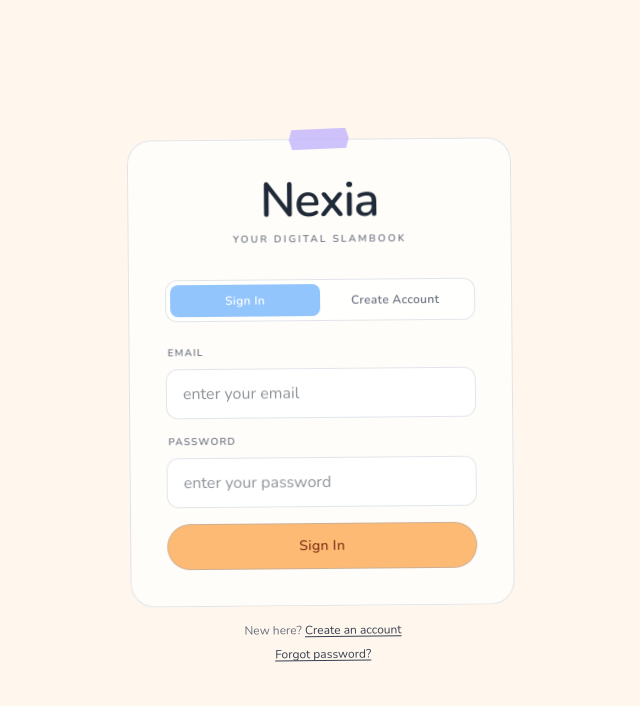
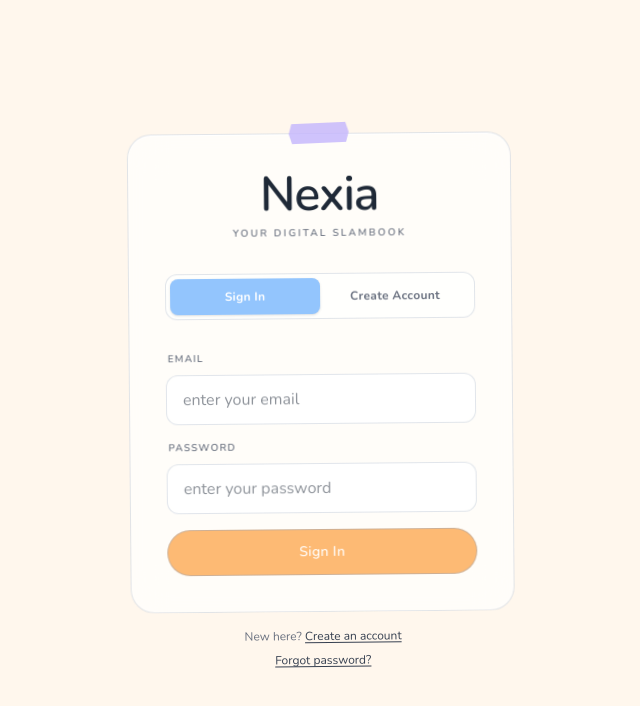
Before and after one commit to mdhishaamakhtar/nexia, a Next.js app in the folder frontend/: page /login in a window 1280 px wide. Shown: the top 706 px of the page, without its empty margins (319-959 px from the left). Built offline with nearby package versions, Linux system fonts and the light colour scheme; no server answers.

Commit message:
feat: Redesign toast notifications with new icons and animations, add an animated tab indicator to the login page, and refine button and chip styling.

```diff
--- a/frontend/src/app/login/page.tsx
+++ b/frontend/src/app/login/page.tsx
@@ -87,7 +87,7 @@ export default function LoginPage() {
 
           {/* Mode toggle */}
           <div
-            className="flex rounded-xl p-1 mb-6 border"
+            className="flex rounded-xl p-1 mb-8 border relative"
             style={{
               background: "var(--fill)",
               borderColor: "var(--border)",
@@ -97,14 +97,20 @@ export default function LoginPage() {
               <button
                 key={m}
                 onClick={() => setMode(m)}
-                className="flex-1 py-2 text-xs font-semibold rounded-lg transition-all duration-200 tracking-wide cursor-pointer active:scale-95"
-                style={
-                  mode === m
-                    ? { background: "var(--blue)", color: "#ffffff" }
-                    : { color: "var(--text-3)" }
-                }
+                className="flex-1 py-2.5 text-xs font-bold rounded-lg transition-colors duration-200 tracking-wide cursor-pointer relative z-10"
+                style={{
+                  color: mode === m ? "var(--bg-raised)" : "var(--text-3)",
+                }}
               >
                 {m === "login" ? "Sign In" : "Create Account"}
+                {mode === m && (
+                  <motion.div
+                    layoutId="active-tab"
+                    className="absolute inset-0 rounded-lg shadow-sm z-[-1]"
+                    style={{ background: "var(--blue)" }}
+                    transition={{ type: "spring", bounce: 0.2, duration: 0.6 }}
+                  />
+                )}
               </button>
             ))}
           </div>
--- a/frontend/src/components/atoms/Button.tsx
+++ b/frontend/src/components/atoms/Button.tsx
@@ -24,7 +24,7 @@ export default function Button({
 }: ButtonProps) {
   const variants = {
     primary:
-      "!bg-(--peach) text-[#7c2d12] border-[rgba(124,58,237,0.2)] hover:opacity-95 sticker-chip",
+      "!bg-(--peach) text-(--bg-raised) border-[rgba(124,58,237,0.2)] sticker-chip",
     secondary:
       "bg-(--fill) border-(--border) text-(--text-2) hover:bg-(--fill-hover) hover:text-(--text-1)",
     destructive:
@@ -35,11 +35,12 @@ export default function Button({
 
   return (
     <motion.button
-      whileHover={{ scale: 1.02, transition: { type: "spring", stiffness: 800, damping: 30 } }}
-      whileTap={{ scale: 0.97, transition: { type: "spring", stiffness: 500, damping: 30 } }}
+      whileHover={{ scale: 1.015 }}
+      whileTap={{ scale: 0.985 }}
+      transition={{ type: "spring", stiffness: 400, damping: 17 }}
       disabled={isLoading || disabled}
       className={cn(
-        "relative flex items-center justify-center px-5 py-2.5 rounded-xl font-medium transition-all duration-200 border disabled:opacity-40 disabled:cursor-not-allowed cursor-pointer text-sm",
+        "relative flex items-center justify-center px-5 py-2.5 rounded-xl font-medium border disabled:opacity-40 disabled:cursor-not-allowed cursor-pointer text-sm",
         variants[variant],
         className
       )}
--- a/frontend/src/components/atoms/Chip.tsx
+++ b/frontend/src/components/atoms/Chip.tsx
@@ -12,7 +12,7 @@ export default function Chip({ label, onDelete }: ChipProps) {
       initial={{ opacity: 0, scale: 0.8 }}
       animate={{ opacity: 1, scale: 1 }}
       exit={{ opacity: 0, scale: 0.8 }}
-      className="sticker-chip inline-flex items-center gap-1.5 px-3 py-1 text-xs text-(--text-2) hover:border-(--border-mid) hover:text-(--text-1) transition-all duration-200"
+      className="sticker-chip inline-flex items-center gap-1.5 px-3 py-1 text-xs text-(--text-2) hover:border-(--border-mid) hover:text-(--text-1)"
     >
       <span>{label}</span>
       {onDelete && (
--- a/frontend/src/shared/ui/toast.tsx
+++ b/frontend/src/shared/ui/toast.tsx
@@ -1,7 +1,8 @@
 "use client";
 
 import { createContext, useCallback, useContext, useMemo, useState } from "react";
-import { motion } from "framer-motion";
+import { motion, AnimatePresence } from "framer-motion";
+import { CheckCircle2, AlertCircle, X } from "lucide-react";
 
 type ToastType = "success" | "error";
 
@@ -26,8 +27,12 @@ export function ToastProvider({ children }: { children: React.ReactNode }) {
     setToasts((prev) => [...prev, { id, type, message }]);
     setTimeout(() => {
       setToasts((prev) => prev.filter((toast) => toast.id !== id));
-    }, 3500);
+    }, 4500); // Increased duration slightly for readability
   }, []);
+
+  const remove = (id: number) => {
+    setToasts((prev) => prev.filter((t) => t.id !== id));
+  };
 
   const value = useMemo(
     () => ({
@@ -40,33 +45,50 @@ export function ToastProvider({ children }: { children: React.ReactNode }) {
   return (
     <ToastContext.Provider value={value}>
       {children}
-      <div className="fixed bottom-4 left-4 z-[100] flex w-full max-w-sm flex-col gap-2">
-        {toasts.map((toast, idx) => (
+      <div className="fixed bottom-6 left-1/2 -translate-x-1/2 z-[100] flex flex-col items-center gap-3 w-full max-w-[90vw] pointer-events-none">
+        <AnimatePresence mode="popLayout">
+          {toasts.map((toast) => (
             <motion.div
               key={toast.id}
-            initial={{ opacity: 0, x: -40, rotate: -10, scale: 0.8 }}
-            animate={{ opacity: 1, x: 0, rotate: idx % 2 === 0 ? -2 : 2, scale: 1 }}
-            exit={{ opacity: 0, scale: 0.8, x: -20 }}
-            transition={{ type: "spring", stiffness: 400, damping: 25 }}
-            className="glass-panel scrapbook-card rounded-2xl px-5 py-3.5 text-xs font-bold tracking-tight flex items-center gap-3 relative overflow-hidden"
+              initial={{ opacity: 0, y: 20, scale: 0.9, rotate: -2 }}
+              animate={{ opacity: 1, y: 0, scale: 1, rotate: 0 }}
+              exit={{ opacity: 0, scale: 0.95, y: 10, transition: { duration: 0.2 } }}
+              layout
+              className="sticker-chip pointer-events-auto flex items-center gap-3 px-4 py-2.5 shadow-[0_4px_12px_rgba(0,0,0,0.08)] relative group overflow-hidden"
               style={{
-              borderColor: toast.type === "error" ? "rgba(239, 68, 68, 0.4)" : "var(--lavender)",
-              color: "var(--text-1)",
-              boxShadow: "2px 2px 0px var(--border-mid)",
+                background: "var(--bg-raised)",
+                borderColor: toast.type === "error" ? "rgba(239, 68, 68, 0.2)" : "var(--border-mid)",
               }}
             >
-            {/* Sticker side accent */}
-            <div
-              className="absolute left-0 top-0 bottom-0 w-1"
-              style={{ background: toast.type === "error" ? "var(--red)" : "var(--blue)" }}
-            />
+              {/* Glass subtle shimmer on top */}
+              <div className="absolute inset-0 bg-white/40 opacity-0 group-hover:opacity-100 transition-opacity pointer-events-none" />
 
               <div
-              className={`w-2 h-2 rounded-full shrink-0 ${toast.type === "error" ? "bg-red-500" : "bg-emerald-500"} animate-pulse`}
-            />
+                className="flex items-center justify-center w-6 h-6 rounded-full shrink-0"
+                style={{
+                  background: toast.type === "error" ? "rgba(239, 68, 68, 0.1)" : "rgba(147, 197, 253, 0.15)",
+                }}
+              >
+                {toast.type === "success" ? (
+                  <CheckCircle2 className="w-3.5 h-3.5" style={{ color: "var(--blue)" }} />
+                ) : (
+                  <AlertCircle className="w-3.5 h-3.5" style={{ color: "var(--red)" }} />
+                )}
+              </div>
+
+              <span className="text-[11px] font-bold tracking-tight text-(--text-1) whitespace-nowrap">
                 {toast.message}
+              </span>
+
+              <button
+                onClick={() => remove(toast.id)}
+                className="ml-1 p-0.5 rounded-full hover:bg-black/5 transition-colors cursor-pointer"
+              >
+                <X className="w-3 h-3 text-(--text-3)" />
+              </button>
             </motion.div>
           ))}
+        </AnimatePresence>
       </div>
     </ToastContext.Provider>
   );
```
Lines whose indentation alone changed are shown as unchanged.
